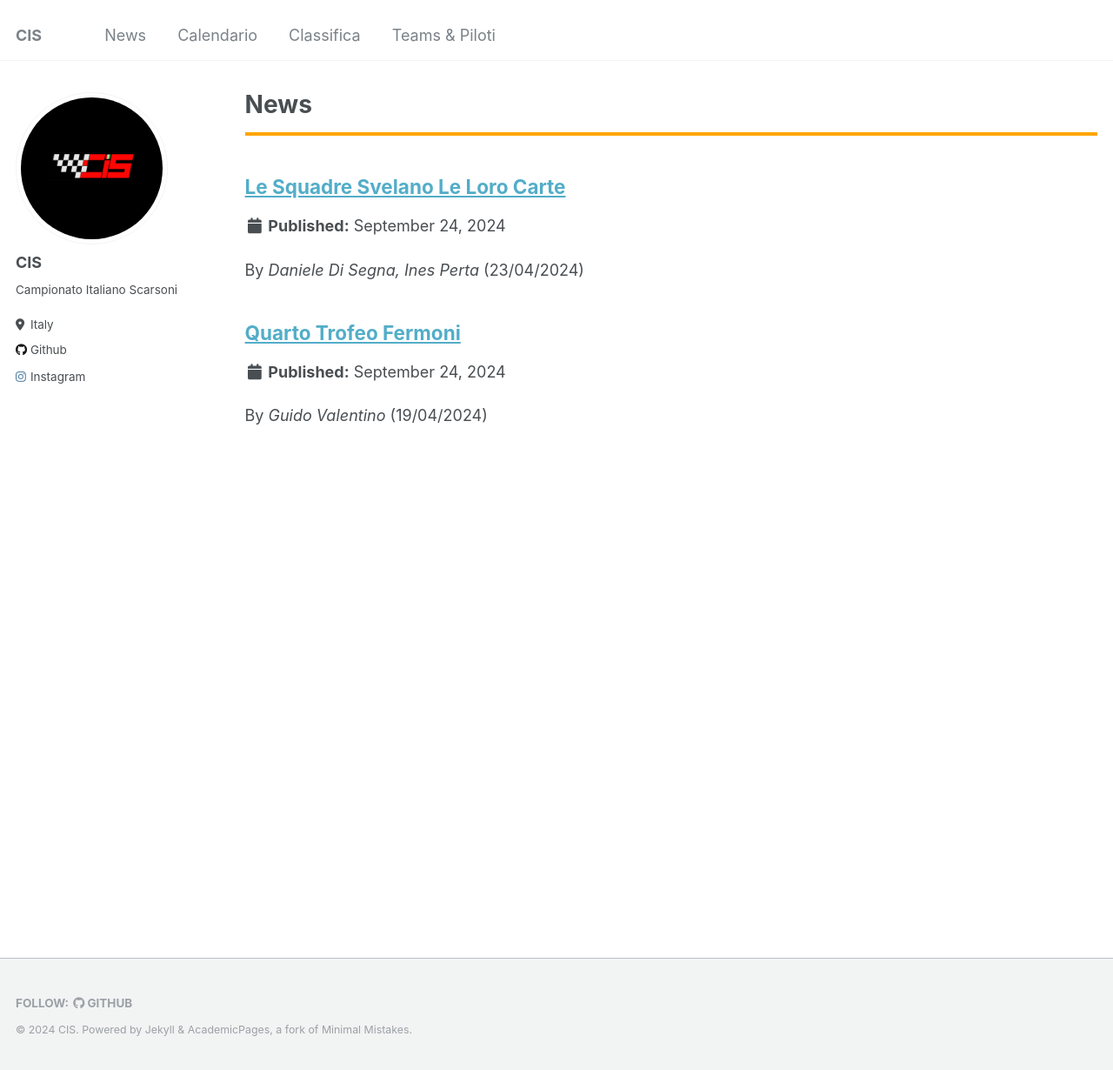
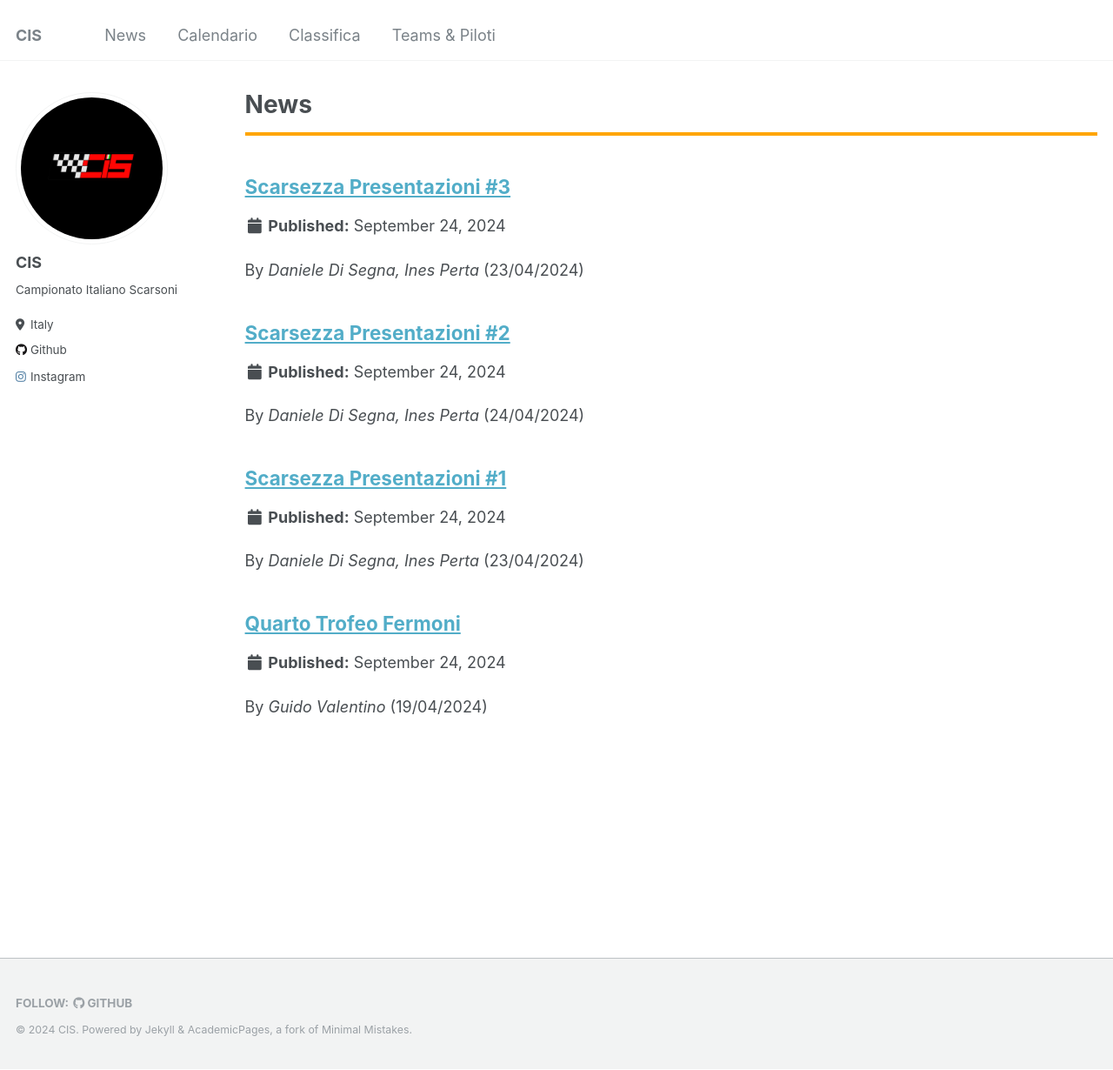
Before and after one commit to campionatoscarsoni/campionatoscarsoni.github.io, a Jekyll site: the page built from _pages/news.html, in a window 1280 px wide and 1230 px high. Shown: the whole window at 87% size. Built offline with Jekyll 4.4.1, drawn with Linux system fonts in a browser that asks for light colours.

Commit message:
news, presentazione 2

```diff
--- a/_news/24_09_23_presentazione.md
+++ /dev/null
@@ -1,43 +0,0 @@
----
-title: "Le Squadre Svelano Le Loro Carte"
-excerpt: "By _Daniele Di Segna, Ines Perta_ (23/04/2024)"
-collection: news
----
-
-<br>
-
-<h1 style="text-align: center; font-family: Algerian;">La Scarsezza Nello Sport</h1>
-<hr style="border: 2px solid orange;" />
-
-Settimana di avvicinamento alla prima gara di campionato, e i team iniziano a svelare le scelte di vetture con le livree.
-
-Primo a rivelarsi è il team CCR di Polano e Reyz Iann. Il team, con sede nel bolognese, ha sfruttato al massimo il precampionato per ottimizzare assetti e feeling con la vettura scelta, la Chevrolet Corvette C8.R, auto del 2020 ancora molto competitiva sulle piste del mondo.
-
-<div style="display: flex; justify-content: space-between;">
-    <img src="../news_images/team_ccr2_news.jpeg" alt="Team CCR 1" style="width:45%;"/>
-    <img src="../news_images/team_ccr1_news.jpeg" alt="Team CCR 2" style="width:45%;"/>
-</div>
-
-Livrea molto colorata e dinamica, per spezzare le linee tese della vettura, forse anche per confondere in pista gli avversari, che sicuramente saranno agguerriti. I numeri scelti dalla coppia sono il 42 per Polano e il 29 per il compagno di squadra, esordiente nella categoria ma volenteroso di fare bene e aiutare il caposquadra.
-
-Con un 6.2 litri v8 aspirato in posizione centrale-longintudinale da 500 CV a 7400 g/min, potenziata adeguatamente per rispettare i limiti imposti dalla categoria, è la prima corvette della casa americana a montare un motore posteriore, allineandosi alla grande maggioranza dei competitor che si sfidano nei tracciati.
-
-Vedremo se la coppia riuscirà a primeggiare in pista battendo la concorrenza.
-
-Di _Daniele Di Segna, Ines Perta_
-
-<hr style="border: 2px solid orange;" />
-
-## TEAM PARTENOPE AGGUERRITO
-
-Quest’anno daremo spazio a due squadre per ogni giornale, e andando in ordine di presentazione troviamo il Team Partenope di Nicolaslevin. Il pilota, che porta il numero 07, sua data di nascita e numero del suo idolo Lavezzi, si presenta con un grigio molto basico e con particolari rossi e azzurri. Non poteva mancare un riferimento alla squadra calcistica del Napoli, sintomo di una passione del pallone da parte del pilota, anch’esso esordiente di categoria. Un collegamento calcio-motori che ci riporta alla mente la Superleague Formula, campionato che ha tentato di avvicinare i due mondi tra il 2008 e il 2011 ma poi svanita velocemente.
-
-<div style="display: flex; justify-content: space-between;">
-    <img src="../news_images/team_partenope1_news.jpeg" alt="Team Partenope 1" style="width:45%;"/>
-    <img src="../news_images/team_partenope2_news.jpeg" alt="Team Partenope 2" style="width:45%;"/>
-</div>
-
-Il budget ridotto, la mancanza di sponsor data dall’incertezza delle prestazioni che un team all’esordio certamente porta, si ripercuote anche sulla risoluzione delle immagini che il social media manager del team ci ha fornito, e non possiamo ammirare a pieno le linee della Corvette C8.R scelta.
-Aspetteremo certamente la prima gara in programma giovedì per ammirare vettura e le gesta di Nicolaslevin, che speriamo possa farci divertire.
-
-Di _Daniele Di Segna_
--- /dev/null
+++ b/_news/24_09_23_presentazione1.md
@@ -0,0 +1,50 @@
+---
+title: "Scarsezza Presentazioni #1"
+excerpt: "By _Daniele Di Segna, Ines Perta_ (23/04/2024)"
+collection: news
+---
+
+<br>
+
+<h1 style="text-align: center; font-family: Algerian;">La Scarsezza Nello Sport</h1>
+<hr style="border: 2px solid orange;" />
+
+## LE SQUADRE SVELANO LE LORO CARTE
+
+Settimana di avvicinamento alla prima gara di campionato, e i team iniziano a svelare le scelte di vetture con le livree.
+
+Primo a rivelarsi è il team CCR di Polano e Reyz Iann. Il team, con sede nel bolognese, ha sfruttato al massimo il precampionato per ottimizzare assetti e feeling con la vettura scelta, la Chevrolet Corvette C8.R, auto del 2020 ancora molto competitiva sulle piste del mondo.
+
+<div style="display: flex; justify-content: space-between;">
+    <img src="../news_images/team_ccr2_news.jpeg" alt="Team CCR 1" style="width:49%;"/>
+    <img src="../news_images/team_ccr1_news.jpeg" alt="Team CCR 2" style="width:49%;"/>
+</div>
+
+Livrea molto colorata e dinamica, per spezzare le linee tese della vettura, forse anche per confondere in pista gli avversari, che sicuramente saranno agguerriti. I numeri scelti dalla coppia sono il 42 per Polano e il 29 per il compagno di squadra, esordiente nella categoria ma volenteroso di fare bene e aiutare il caposquadra.
+
+Con un 6.2 litri v8 aspirato in posizione centrale-longintudinale da 500 CV a 7400 g/min, potenziata adeguatamente per rispettare i limiti imposti dalla categoria, è la prima corvette della casa americana a montare un motore posteriore, allineandosi alla grande maggioranza dei competitor che si sfidano nei tracciati.
+
+Vedremo se la coppia riuscirà a primeggiare in pista battendo la concorrenza.
+
+Di _Daniele Di Segna, Ines Perta_
+
+<hr style="border: 2px solid orange;" />
+
+## TEAM PARTENOPE AGGUERRITO
+
+Quest’anno daremo spazio a due squadre per ogni giornale, e andando in ordine di presentazione troviamo il Team Partenope di Nicolaslevin. Il pilota, che porta il numero 07, sua data di nascita e numero del suo idolo Lavezzi, si presenta con un grigio molto basico e con particolari rossi e azzurri. Non poteva mancare un riferimento alla squadra calcistica del Napoli, sintomo di una passione del pallone da parte del pilota, anch’esso esordiente di categoria. Un collegamento calcio-motori che ci riporta alla mente la Superleague Formula, campionato che ha tentato di avvicinare i due mondi tra il 2008 e il 2011 ma poi svanita velocemente.
+
+<div style="display: flex; justify-content: space-between;">
+    <img src="../news_images/team_partenope1_news.jpeg" alt="Team Partenope 1" style="width:49%;"/>
+    <img src="../news_images/team_partenope2_news.jpeg" alt="Team Partenope 2" style="width:49%;"/>
+</div>
+
+Il budget ridotto, la mancanza di sponsor data dall’incertezza delle prestazioni che un team all’esordio certamente porta, si ripercuote anche sulla risoluzione delle immagini che il social media manager del team ci ha fornito, e non possiamo ammirare a pieno le linee della Corvette C8.R scelta.
+Aspetteremo certamente la prima gara in programma giovedì per ammirare vettura e le gesta di Nicolaslevin, che speriamo possa farci divertire.
+
+Di _Daniele Di Segna_
+
+<hr style="border: 2px solid orange;" />
+
+⚠️ **Disclaimer** ⚠️
+Tutti i riferimenti a persone reali, eventi, o affermazioni in questo articolo sono puramente casuali e creati a scopo satirico e goliardico. Non si intende offendere o diffamare nessuno. Le informazioni contenute sono da intendersi unicamente a fini di intrattenimento. Eventuali similitudini con fatti o persone reali sono puramente accidentali.
--- /dev/null
+++ b/_news/24_09_24_presentazione2.md
@@ -0,0 +1,63 @@
+---
+title: "Scarsezza Presentazioni #2"
+excerpt: "By _Daniele Di Segna, Ines Perta_ (24/04/2024)"
+collection: news
+---
+
+<br>
+
+<h1 style="text-align: center; font-family: Algerian;">La Scarsezza Nello Sport</h1>
+<hr style="border: 2px solid orange;" />
+
+## MARONN TEAM IN TERRA BRITANNICA
+
+Continuiamo con le presentazioni dei team che si sono iscritti per il quarto trofeo Fermoni.
+Sapio82 presenta il Maronn team, unico pilota di questa neo squadra. Dopo l’abbandono da parte del suo vecchio compagno Jinsk, e la relativa chiusira del Baris Motorsport, non ha trovato ancora un compagno che soddisfi i requisiti che il team principal impone. Come detto il pilota pugliese tiene le porte aperte per un eventuale approdo di un secondo pilota, ma si appresta comunque con dedizione nel prepararsi al meglio per la prima gara. La scelta della vettura ricade su una storica casa automobilistica britannica, con un pedigree di tutto rispetto.
+
+La Aston Martin Vantage GT3 è la rappresentazione del Motorsport inglese e in segno di rispetto il Maronn team ha scelto di mantenere il classico verde inglese, che tanta fortuna ha portato in passato alla compagine di Gaydon.
+
+<div style="display: flex; justify-content: space-between;">
+    <img src="../news_images/team_sapio2_news.jpeg" alt="Team Maronn 2" style="width:49%;"/>
+    <img src="../news_images/team_sapio1_news.jpeg" alt="Team Maronn 1" style="width:49%;"/>
+</div>
+
+Col suo v8 Mercedes turbocompresso da 4 litri a V di 90° posto anteriormente, come tradizione vuole, ha un palmares interessante con una vittoria alla 24 ore di Le Manso nel 2020 e la cittoria di categoria dello stesso anno. Possiamo quindi auspicarci prestazioni da parte di Sapio82 (che correrà con la tabella n82, ndr) di tutto rispetto nel corso della stagione. La vettura è comunque stata adeguata alle stingenti regole che il CIS impone per questo trofeo.
+
+Di _Daniele Di Segna, Ines Perta_
+
+<hr style="border: 2px solid orange;" />
+
+## TEAM PSICO IN ATTESA DI SPONSOR
+
+Dopo una Aston Martin che incarna i colori britannici, ne abbiamo un'altra completamente all’opposto. Giumir46, che esordisce in questo campionato col numero 46, si presenta con la livrea della vettura nero e viola acceso. Colori che sicuramente avranno l’effetto di distinguersi nella mischia del gruppone, che conta ben 16 iscritti quest’anno.
+Il team principal ha rilasciato queste dichiarazioni: “Abbiamo scelto questa colorazione in funzione di attrarre partner disposti ad osare e credere in noi. Siamo un team nuovo è vero, ma abbiamo ambizioni molto alte e non ci spaventiamo davanti a nessuna sfida.”. La pista sarà l’unico giudice imparziale nel decretare se le parole del TP saranno profetiche o affosseranno le speranze del proprio pilota.
+
+<div style="display: flex; justify-content: space-between;">
+    <img src="../news_images/team_psico1_news.jpeg" alt="Team Psico 1" style="width:49%;"/>
+    <img src="../news_images/team_psico2_news.jpeg" alt="Team Psico 2" style="width:49%;"/>
+</div>
+
+Di _Daniele Di Segna_
+
+<hr style="border: 2px solid orange;" />
+
+## SANGERRY SI AFFIDA AD UNA PARTNERSHIP UFFICIALE
+
+Altro esordiente di categoria, sangerry ha fatto le cose in grande e i suoi agganci in terra tedesca, gli hanno permesso di ottenere un trattamento ufficiale da parte di Mercedes AMG.
+Si sa che i tedeschi sono precisi e se si espongono così è perché credono nelle capacità del team e del pilota. AMG Mercedes Ufficiale, questa la denominazione della squadra, mette a
+disposizione il meglio del konw-how che hanno maturato negli ultimi 45 anni di corse. Anche la livrea riporta ai fasti del passato, dove negli anni 50 è nata la leggenda delle frecce
+d’argento. Il grigio quindi la fa da padrone, senza troppi fronzoli, giusto qualche accenno di verde, voluto dal pilota per essere comunque riconoscibile anche da lontano.
+
+<div style="display: flex; justify-content: space-between;">
+    <img src="../news_images/team_sangerry1_news.png" alt="Team SanGerry 1" style="width:49%;"/>
+    <img src="../news_images/team_sangerry2_news.png" alt="Team SanGerry 2" style="width:49%;"/>
+</div>
+
+A spingere questa vettura c’è un poderoso v8 da 6?3 litri aspirato, con lubrificazione a carter secco, montato anteriormente e molto in basso, mantenendo un baricentro ottimale per la pista. Il cambio in posizione posteriore con un classico sistema transaxle, che garantisce una buona distribuzione dei pesi. Vedremo se il numero 77 riuscirà a portare al limite questa bestia.
+
+Di _Daniele Di Segna, Ines Perta_
+
+<hr style="border: 2px solid orange;" />
+
+⚠️ **Disclaimer** ⚠️
+Tutti i riferimenti a persone reali, eventi, o affermazioni in questo articolo sono puramente casuali e creati a scopo satirico e goliardico. Non si intende offendere o diffamare nessuno. Le informazioni contenute sono da intendersi unicamente a fini di intrattenimento. Eventuali similitudini con fatti o persone reali sono puramente accidentali.
--- /dev/null
+++ b/_news/24_09_24_presentazione3.md
@@ -0,0 +1,43 @@
+---
+title: "Scarsezza Presentazioni #3"
+excerpt: "By _Daniele Di Segna, Ines Perta_ (23/04/2024)"
+collection: news
+---
+
+<br>
+
+<h1 style="text-align: center; font-family: Algerian;">La Scarsezza Nello Sport</h1>
+<hr style="border: 2px solid orange;" />
+
+Settimana di avvicinamento alla prima gara di campionato, e i team iniziano a svelare le scelte di vetture con le livree.
+
+Primo a rivelarsi è il team CCR di Polano e Reyz Iann. Il team, con sede nel bolognese, ha sfruttato al massimo il precampionato per ottimizzare assetti e feeling con la vettura scelta, la Chevrolet Corvette C8.R, auto del 2020 ancora molto competitiva sulle piste del mondo.
+
+<div style="display: flex; justify-content: space-between;">
+    <img src="../news_images/team_ccr2_news.jpeg" alt="Team CCR 1" style="width:45%;"/>
+    <img src="../news_images/team_ccr1_news.jpeg" alt="Team CCR 2" style="width:45%;"/>
+</div>
+
+Livrea molto colorata e dinamica, per spezzare le linee tese della vettura, forse anche per confondere in pista gli avversari, che sicuramente saranno agguerriti. I numeri scelti dalla coppia sono il 42 per Polano e il 29 per il compagno di squadra, esordiente nella categoria ma volenteroso di fare bene e aiutare il caposquadra.
+
+Con un 6.2 litri v8 aspirato in posizione centrale-longintudinale da 500 CV a 7400 g/min, potenziata adeguatamente per rispettare i limiti imposti dalla categoria, è la prima corvette della casa americana a montare un motore posteriore, allineandosi alla grande maggioranza dei competitor che si sfidano nei tracciati.
+
+Vedremo se la coppia riuscirà a primeggiare in pista battendo la concorrenza.
+
+Di _Daniele Di Segna, Ines Perta_
+
+<hr style="border: 2px solid orange;" />
+
+## TEAM PARTENOPE AGGUERRITO
+
+Quest’anno daremo spazio a due squadre per ogni giornale, e andando in ordine di presentazione troviamo il Team Partenope di Nicolaslevin. Il pilota, che porta il numero 07, sua data di nascita e numero del suo idolo Lavezzi, si presenta con un grigio molto basico e con particolari rossi e azzurri. Non poteva mancare un riferimento alla squadra calcistica del Napoli, sintomo di una passione del pallone da parte del pilota, anch’esso esordiente di categoria. Un collegamento calcio-motori che ci riporta alla mente la Superleague Formula, campionato che ha tentato di avvicinare i due mondi tra il 2008 e il 2011 ma poi svanita velocemente.
+
+<div style="display: flex; justify-content: space-between;">
+    <img src="../news_images/team_partenope1_news.jpeg" alt="Team Partenope 1" style="width:45%;"/>
+    <img src="../news_images/team_partenope2_news.jpeg" alt="Team Partenope 2" style="width:45%;"/>
+</div>
+
+Il budget ridotto, la mancanza di sponsor data dall’incertezza delle prestazioni che un team all’esordio certamente porta, si ripercuote anche sulla risoluzione delle immagini che il social media manager del team ci ha fornito, e non possiamo ammirare a pieno le linee della Corvette C8.R scelta.
+Aspetteremo certamente la prima gara in programma giovedì per ammirare vettura e le gesta di Nicolaslevin, che speriamo possa farci divertire.
+
+Di _Daniele Di Segna_
```
Also changed, not shown: _pages/about.md (+4 -2 lines), _news/news_images/team_psico1_news.jpeg (added), _news/news_images/team_psico2_news.jpeg (added), _news/news_images/team_sapio1_news.jpeg (added), _news/news_images/team_sapio2_news.jpeg (added), 2 other files.
